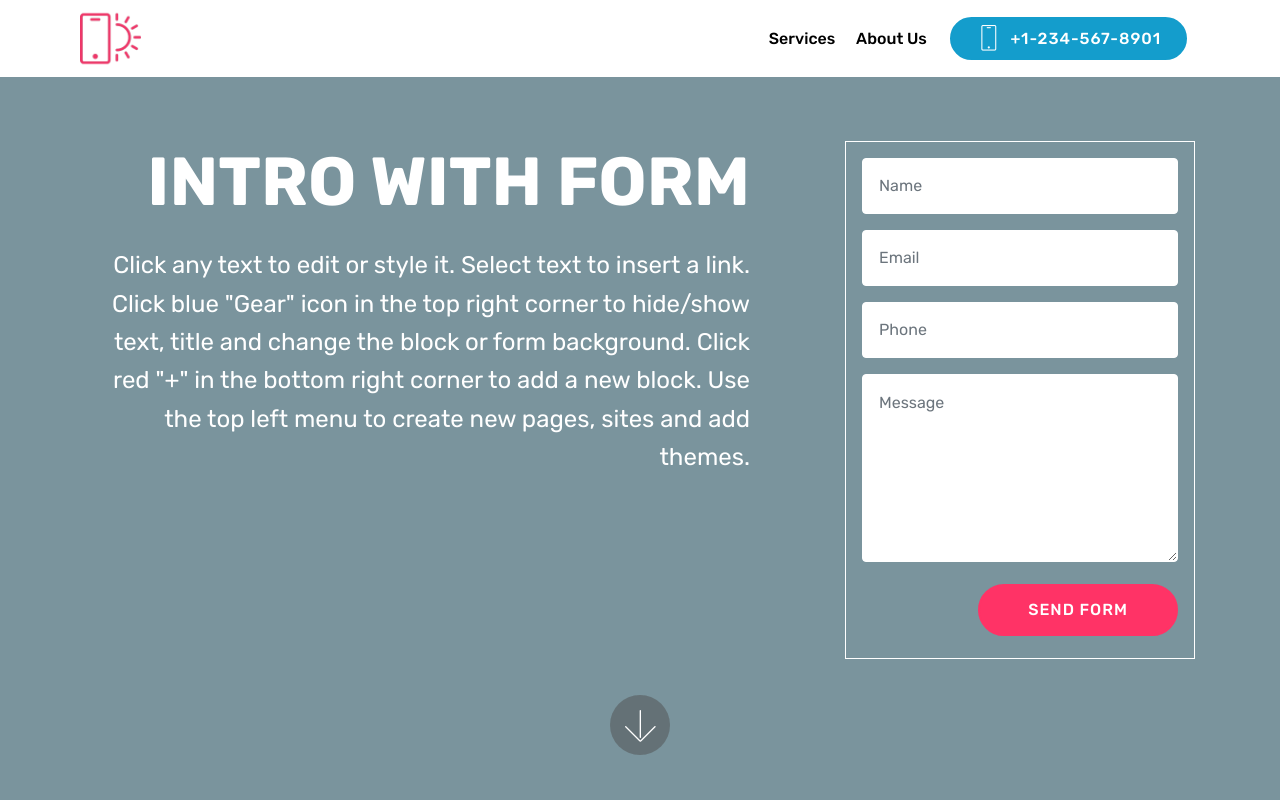
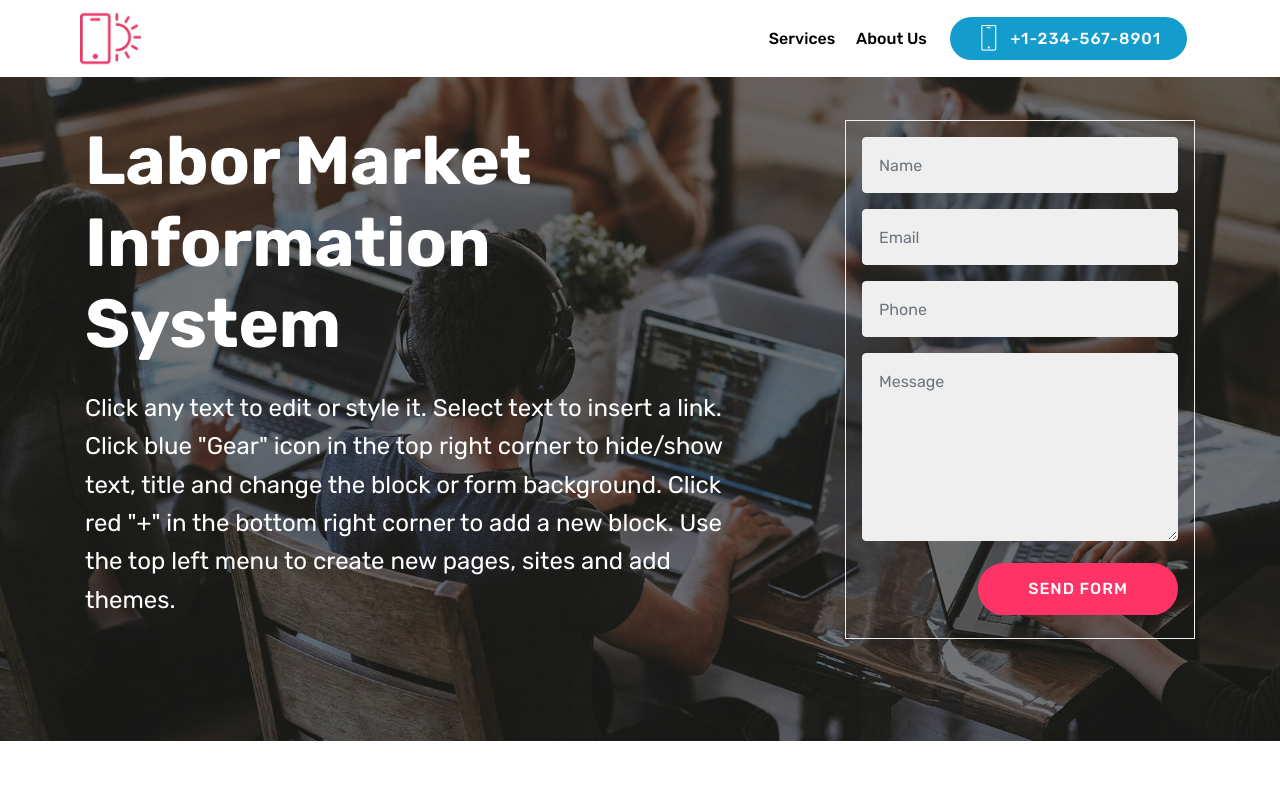
Before and after one commit to pc-ss01/LMISModel, a plain HTML site: page index.html in a window 1280 px wide. Shown: the top 800 px of the page. Drawn offline with Linux system fonts and the light colour scheme; files whose address does not match are found by name.

Commit message:
create github pages

```diff
--- a/assets/mobirise/css/mbr-additional.css
+++ b/assets/mobirise/css/mbr-additional.css
@@ -1110,16 +1110,18 @@ section.lazy-placeholder:after {
   color: #767676 !important;
 }
 .cid-rHsRm81uk3 {
+  padding-top: 120px;
+  padding-bottom: 90px;
   background-image: url("../../../assets/images/background4.jpg");
 }
 .cid-rHsRm81uk3 .form-control,
 .cid-rHsRm81uk3 .form-control:focus {
-  background: #ffffff;
-  border: 1px solid #ffffff;
+  background: #efefef;
+  border: 1px solid #efefef;
 }
 .cid-rHsRm81uk3 .form-container {
   transition: all .2s;
-  border: 1px solid #ffffff;
+  border: 1px solid #efefef;
   padding: 1rem;
 }
 .cid-rHsRm81uk3 textarea.form-control {
@@ -1133,6 +1135,13 @@ section.lazy-placeholder:after {
   .cid-rHsRm81uk3 .content-container {
     padding-right: 5rem;
   }
+}
+.cid-rHsRm81uk3 H1 {
+  text-align: left;
+}
+.cid-rHsRm81uk3 .mbr-text,
+.cid-rHsRm81uk3 .mbr-section-btn {
+  text-align: left;
 }
 .cid-rHsREjzOtl {
   padding-top: 90px;
--- a/index.html
+++ b/index.html
@@ -73,18 +73,17 @@
     </nav>
 </section>
 
-<section class="engine"><a href="https://mobirise.info/f">simple site creator</a></section><section class="header15 cid-rHsRm81uk3 mbr-fullscreen mbr-parallax-background" id="header15-2">
+<section class="engine"><a href="https://mobirise.info/y">html web templates</a></section><section class="header15 cid-rHsRm81uk3 mbr-parallax-background" id="header15-2">
 
 
 
-    <div class="mbr-overlay" style="opacity: 0.5; background-color: rgb(7, 59, 76);"></div>
+    <div class="mbr-overlay" style="opacity: 0.5; background-color: rgb(35, 35, 35);"></div>
 
     <div class="container align-right">
         <div class="row">
             <div class="mbr-white col-lg-8 col-md-7 content-container">
                 <h1 class="mbr-section-title mbr-bold pb-3 mbr-fonts-style display-1">
-                    INTRO WITH FORM
-                </h1>
+                    Labor Market Information System</h1>
                 <p class="mbr-text pb-3 mbr-fonts-style display-5">
                     Click any text to edit or style it. Select text to insert a link. Click blue "Gear" icon in the top right corner to hide/show  text, title and change the block or form background. Click red "+" in the bottom right corner to add a new block. Use the top left menu to create new pages, sites and add themes.
                 </p>
@@ -93,7 +92,7 @@
                 <div class="form-container">
                     <div class="media-container-column" data-form-type="formoid">
                         <!---Formbuilder Form--->
-                        <form action="https://mobirise.com/" method="POST" class="mbr-form form-with-styler" data-form-title="Mobirise Form"><input type="hidden" name="email" data-form-email="true" value="FYCN+WVoK5FdF1EzhzHAHSdCniQbjsIm3fpkcfR9bsZs6YFrk/kn+IrL8E9cqWvFqCtBjegOdhdvpTdprqqouaBO49ikh1uUZBIl75KhsIxGKMsNgQg8669HwG7zRZCu">
+                        <form action="https://mobirise.com/" method="POST" class="mbr-form form-with-styler" data-form-title="Mobirise Form"><input type="hidden" name="email" data-form-email="true" value="HjSxveEP64of0lWIqH5/z6VRiIEuUSxX6ng2I7k/FNkpKw6SqzJlehlkXotHKnfAnTqEiJzBxWdFmoK6JTmkd/qoguF/T0zt0gFh1GTLa3tVZqEDHnFmOXZcHNA1Zfd5">
                             <div class="row">
                                 <div hidden="hidden" data-form-alert="" class="alert alert-success col-12">Thanks for filling out the form!</div>
                                 <div hidden="hidden" data-form-alert-danger="" class="alert alert-danger col-12">
@@ -122,11 +121,7 @@
             </div>
         </div>
     </div>
-    <div class="mbr-arrow hidden-sm-down" aria-hidden="true">
-        <a href="#next">
-            <i class="mbri-down mbr-iconfont"></i>
-        </a>
-    </div>
+
 </section>
 
 <section class="counters2 counters cid-rHsREjzOtl" id="counters2-6">
@@ -794,7 +789,7 @@
                 </p>
             </div>
             <div class="col-12 col-md-6">
-                <div class="google-map"><iframe frameborder="0" style="border:0" src="https://www.google.com/maps/embed/v1/place?key=AIzaSyAEIpgj38KyLFELm2bK9Y7krBkz1K-cMq8&amp;q=place_id:ChIJn6wOs6lZwokRLKy1iqRcoKw" allowfullscreen=""></iframe></div>
+                <div class="google-map"><iframe frameborder="0" style="border:0" src="https://www.google.com/maps/embed/v1/place?key=AIzaSyCy9r70T3NYf3PhvVflTo0_zdif2_IoIYs&amp;q=place_id:ChIJn6wOs6lZwokRLKy1iqRcoKw" allowfullscreen=""></iframe></div>
             </div>
         </div>
         <div class="footer-lower">
```
Also changed, not shown: assets/images/background4.jpg (added), 1 other file.
